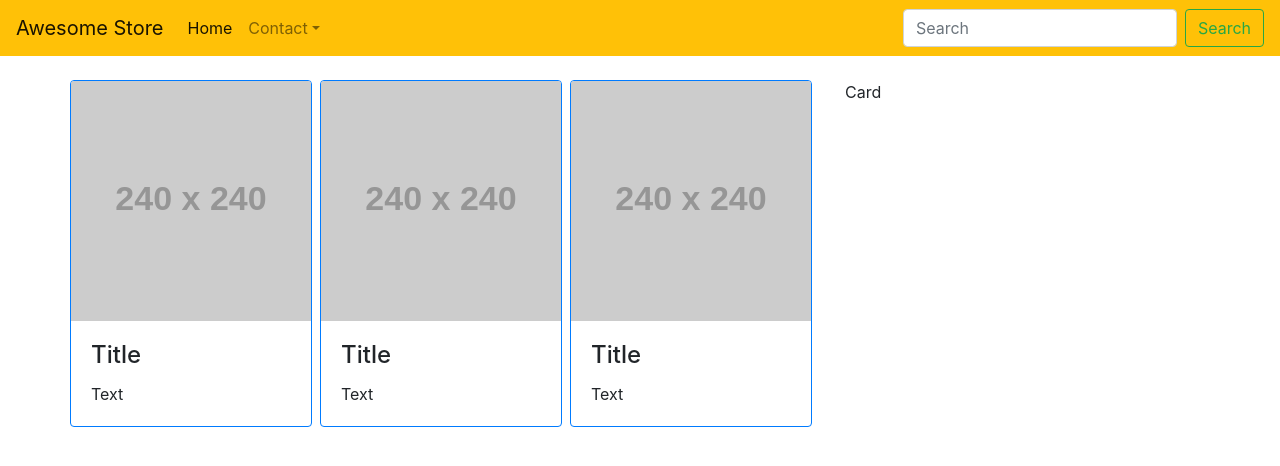
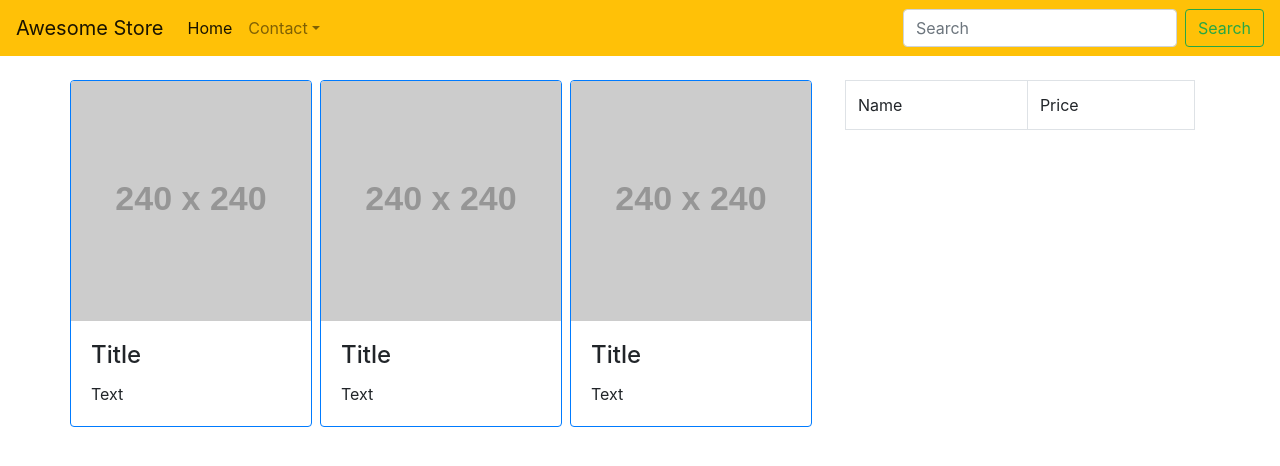
Before and after one commit to NaimBiswas/vue-cli-simple-ecommerce, a Vue app: page / in a window 1280 px wide. Shown: the top 466 px of the page. Built offline with nearby package versions, Linux system fonts and the light colour scheme.

Commit message:
set a table for carft

```diff
--- a/src/App.vue
+++ b/src/App.vue
@@ -61,7 +61,13 @@ C/O https://placeholder.com/" alt="">
             </div>
          </div>
          <div class="col-lg-4">
-            Card
+           <table class="table table-bordered">
+              <tr>
+                 <td>Name</td>
+                 <td>Price</td>
+              </tr>
+
+           </table>
          </div>
       </div>
     </div>
```
